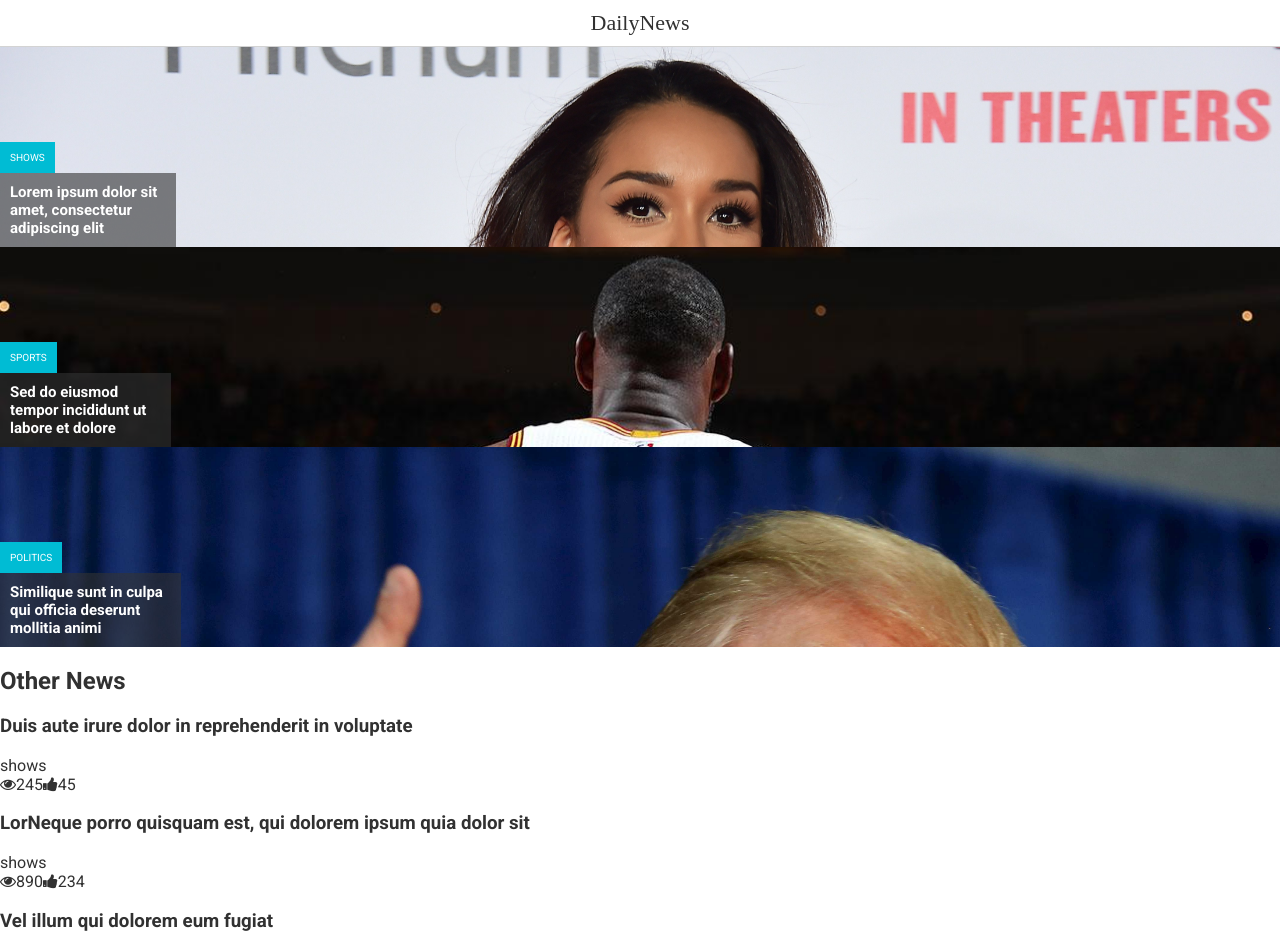
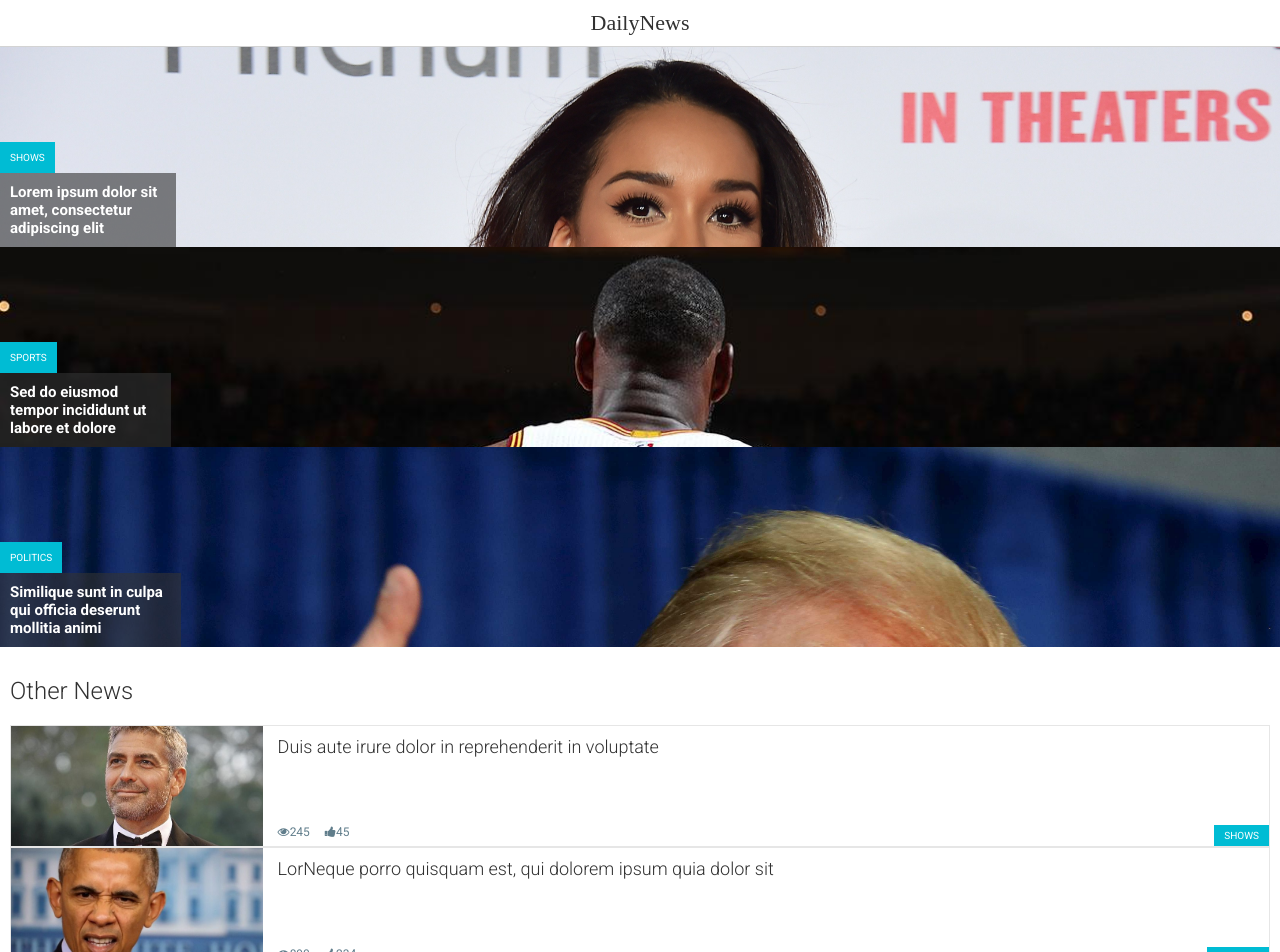
Before and after one commit to SonyaMoisset/News_REACT-REDUX, a React (Create React App) app: page / in a window 1280 px wide. Shown: the top 952 px of the page. Built offline with nearby package versions, Linux system fonts and the light colour scheme; data requests are answered from the project's data file; a web font is replaced by a local one.

Commit message:
Add styles for Home Other News

```diff
--- a/db.json
+++ b/db.json
@@ -60,7 +60,7 @@
       "id": 5,
       "title": "LorNeque porro quisquam est, qui dolorem ipsum quia dolor sit",
       "body": "Sed ut perspiciatis unde omnis iste natus error sit voluptatem accusantium doloremque laudantium, totam rem aperiam, eaque ipsa quae ab illo inventore veritatis et quasi architecto beatae vitae dicta sunt explicabo. Nemo enim ipsam voluptatem quia voluptas sit aspernatur aut odit aut fugit, sed quia consequuntur magni dolores eos qui ratione voluptatem sequi nesciunt. Neque porro quisquam est, qui dolorem ipsum quia dolor sit amet, consectetur, adipisci velit, sed quia non numquam eius modi tempora incidunt ut labore et dolore magnam aliquam quaerat voluptatem. Ut enim ad minima veniam, quis nostrum exercitationem ullam corporis suscipit laboriosam, nisi ut aliquid ex ea commodi consequatur? Quis autem vel eum iure reprehenderit qui in ea voluptate velit esse quam nihil molestiae consequatur, vel illum qui dolorem eum fugiat quo voluptas nulla pariatur?",
-      "category": "shows",
+      "category": "politics",
       "img": "5.jpg",
       "date": "21/21/1944",
       "author": "Jenny Roberts",
--- a/public/css/styles.css
+++ b/public/css/styles.css
@@ -53,3 +53,61 @@ footer {
     background: rgba(50, 50, 50, 0.6);
     width: 40%;
 }
+
+.other-news {
+    box-sizing: border-box;
+    padding: 10px;
+}
+
+.other-news h2 {
+    font-weight: 300;
+}
+
+.other-news-items .news {
+    display: flex;
+    border: 1px solid #e6e6e6;
+}
+
+.other-news-items .news .left {
+    flex-grow: 1;
+    width: 100px;
+    height: 120px;
+    background-size: cover !important;
+    background-position: center center !important;
+}
+
+.other-news-items .news .right {
+    width: 80%;
+    height: 120px;
+    padding: 10px 15px;
+    box-sizing: border-box;
+    position: relative;
+}
+
+.other-news-items .news .right h3 {
+    margin: 0;
+    font-weight: 300;
+    font-size: 18px;
+}
+
+.other-news-items .news .right .category-tag {
+    position: absolute;
+    right: 0;
+    bottom: 0;
+    background: #00BCD4;
+    font-size: 10px;
+    text-transform: uppercase;
+    padding: 5px 10px;
+    color: #fff;
+}
+
+.other-news-items .news .right .tags {
+    position: absolute;
+    bottom: 6px;
+}
+
+.other-news-items .news .right .tags span {
+    margin-right: 15px;
+    font-size: 12px;
+    color: #607D8B;
+}
```
